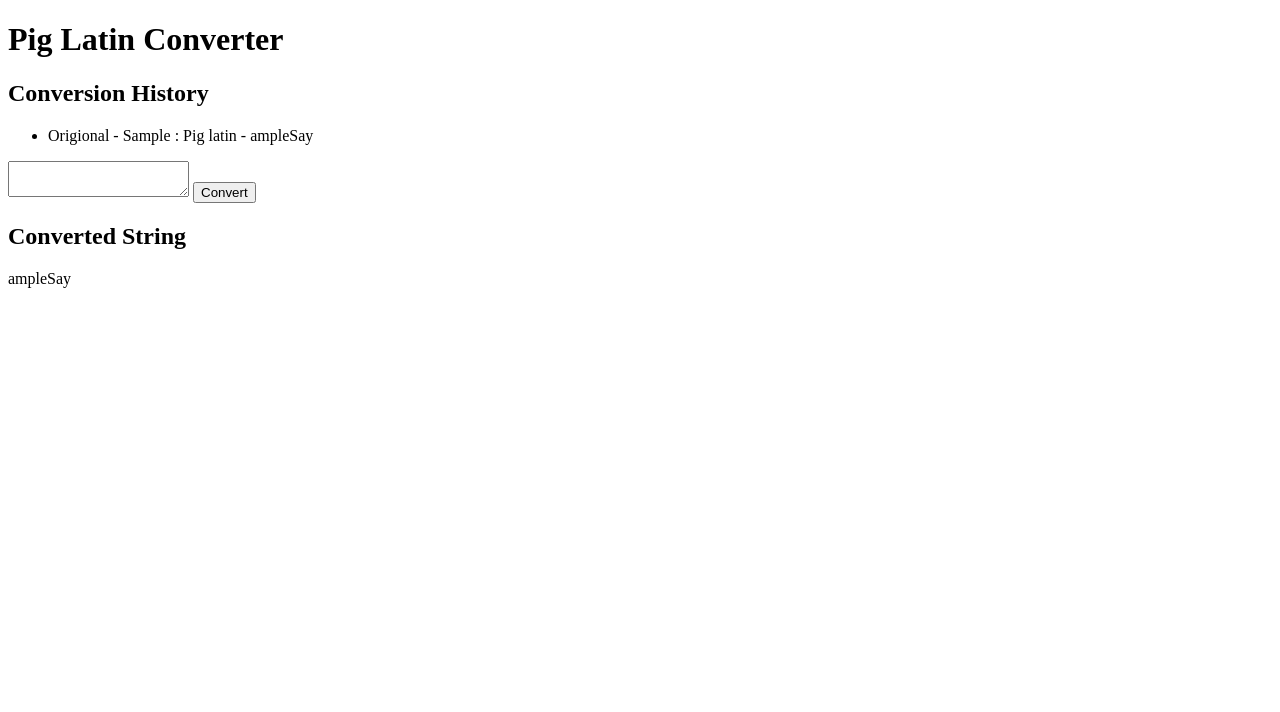
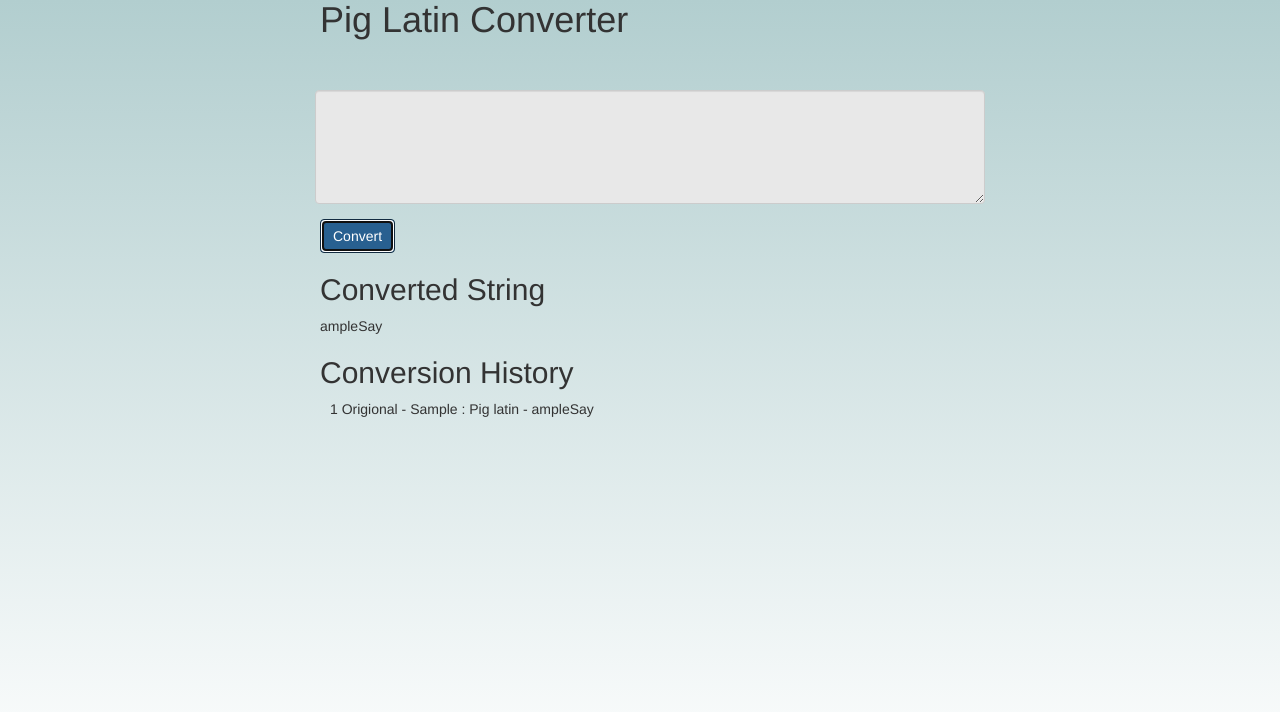
Before and after one commit to MingLee02/angular-pig-latin-converter, a website: page app/index.html in a window 1280 px wide. Both pictures are taken after typing "Sample" into the empty fields and a click on the button "Convert". Drawn offline with nearby package versions, Linux system fonts and the light colour scheme; some packages are replaced by stand-ins of ours.

Commit message:
Add styles.

```diff
--- a/app/index.html
+++ b/app/index.html
@@ -3,10 +3,12 @@
     <head>
         <meta name="viewport" content="width=device-width, initial-scale=1">
         <title>Pig Latin Converter</title>
+        <link rel="stylesheet" href="lib/bootstrap/dist/css/bootstrap.min.css">
+        <link rel="stylesheet" href="styles/main.css">
     </head>
 
     <body>
-        <div ng-view autoscroll></div>
+        <div class="element-wrapper" ng-view autoscroll></div>
         <!-- external libraries -->
             <script src="lib/angular/angular.js"></script>
             <script src="lib/angular-route/angular-route.js"></script>
--- a/app/scripts/directives/convert.js
+++ b/app/scripts/directives/convert.js
@@ -27,10 +27,15 @@
                     }
 
                     scope.convert = function (string) {
+                        if (!string) {
+                            return;
+                        }
+
                         var conversion = [];
 
                         string.split(' ').forEach(function (word) {
                             // Disallow numerical characters
+                            console.log(isNaN(parseInt(word)))
                             if (isNaN(parseInt(word)) === true) {
                                 if(checkStartsWithVowel(word.charAt(0)) === true) {
                                     conversion.push(vowelConversion(word))
@@ -41,7 +46,7 @@
                         })
 
                         scope.result = conversion.join(' ');
-
+                        if (scope.result) {
                             var store = {
                                 'original': string,
                                 'conversion': scope.result
@@ -53,6 +58,7 @@
                     }
                 }
             }
+        }
     ])
 
 }(window.angular));
--- a/app/scripts/factories/history.js
+++ b/app/scripts/factories/history.js
@@ -11,11 +11,11 @@
             }
 
             var setHistory = function (element) {
-                if (history.length < 11) {
+                if (history.length < 10) {
                     history.push(element);
                     localStorage.setItem('cookieHistory', JSON.stringify(history));
                 } else {
-                    history[10] = element;
+                    history[9] = element;
                     localStorage.setItem('cookieHistory', JSON.stringify(history));
                 }
             }
--- /dev/null
+++ b/app/styles/main.css
@@ -0,0 +1,37 @@
+h1 {
+    margin: 0;
+    margin-bottom: 50px;
+}
+
+html, body {
+    height: 100%;
+}
+
+body {
+    background-color: #b2cecf;
+    background-image:-moz-linear-gradient(#b2cecf, white);
+    background-image:-webkit-linear-gradient(#b2cecf, white);
+    background-image:-o-linear-gradient(#b2cecf, white);
+    background-image:-ms-linear-gradient(#b2cecf, white);
+    background-image:linear-gradient(#b2cecf, white);
+}
+
+textarea {
+    background: none repeat scroll 0 0 #E8E8E8 !important;
+    transition: background-color 0.2s ease 0s !important;
+     margin-left: 10px
+}
+
+textarea:focus {
+    background: none repeat scroll 0 0 #FFFFFF !important;
+    outline-width: 0;
+}
+
+.element-wrapper {
+    margin: auto;
+    width: 50%;
+}
+
+.items {
+    margin-left: 10px
+}
--- a/app/templates/convert-pig-latin.html
+++ b/app/templates/convert-pig-latin.html
@@ -1,6 +1,14 @@
-<textarea ng-model='normalText'></textarea>
-<button ng-click='convert(normalText)'>Convert</button>
+<form class="form-horizontal">
+	<fieldset>
+		<div class="form-group">
+		    <div>
+		        <textarea class="form-control" rows="5" placeholder="Text to be converted" ng-model='normalText'></textarea>
+		    </div>
+		</div>
 
+		<button type="button" class="btn btn-primary" ng-click='convert(normalText)'>Convert</button>
+	</fieldset>
+</form>
 <div ng-if="result">
 	<h2>Converted String</h2>
 	<p>{{ result }}</p>
--- a/app/templates/home.html
+++ b/app/templates/home.html
@@ -1,12 +1,12 @@
 <h1>Pig Latin Converter</h1>
 
+<div convert-pig-latin></div>
+
 <div ng-if="historyItems">
-	<h2>Conversion History</h2>
-	<ul ng-repeat="item in historyItems track by $index">
-		<li>
-			Origional - {{ item.original }} : Pig latin - {{ item.conversion }}
-		</li>
-	</ul>
+    <h2>Conversion History</h2>
+    <ul class="list-unstyled" ng-repeat="item in historyItems track by $index">
+        <li class='items'>
+            {{ $index + 1 }} Origional - {{ item.original }} : Pig latin - {{ item.conversion }}
+        </li>
+    </ul>
 </div>
-
-<div convert-pig-latin></div>
--- a/bower.json
+++ b/bower.json
@@ -2,7 +2,8 @@
   "name": "angular-pig-latin-converter",
   "dependencies": {
     "angular": "1.5.8",
-    "angular-route": "1.5.8"
+    "angular-route": "1.5.8",
+    "bootstrap": "git@github.com:twbs/bootstrap.git#3.3.7"
   },
   "devDependencies": {
     "angular-mocks": "1.5.8"
```
Lines whose indentation alone changed are shown as unchanged.
